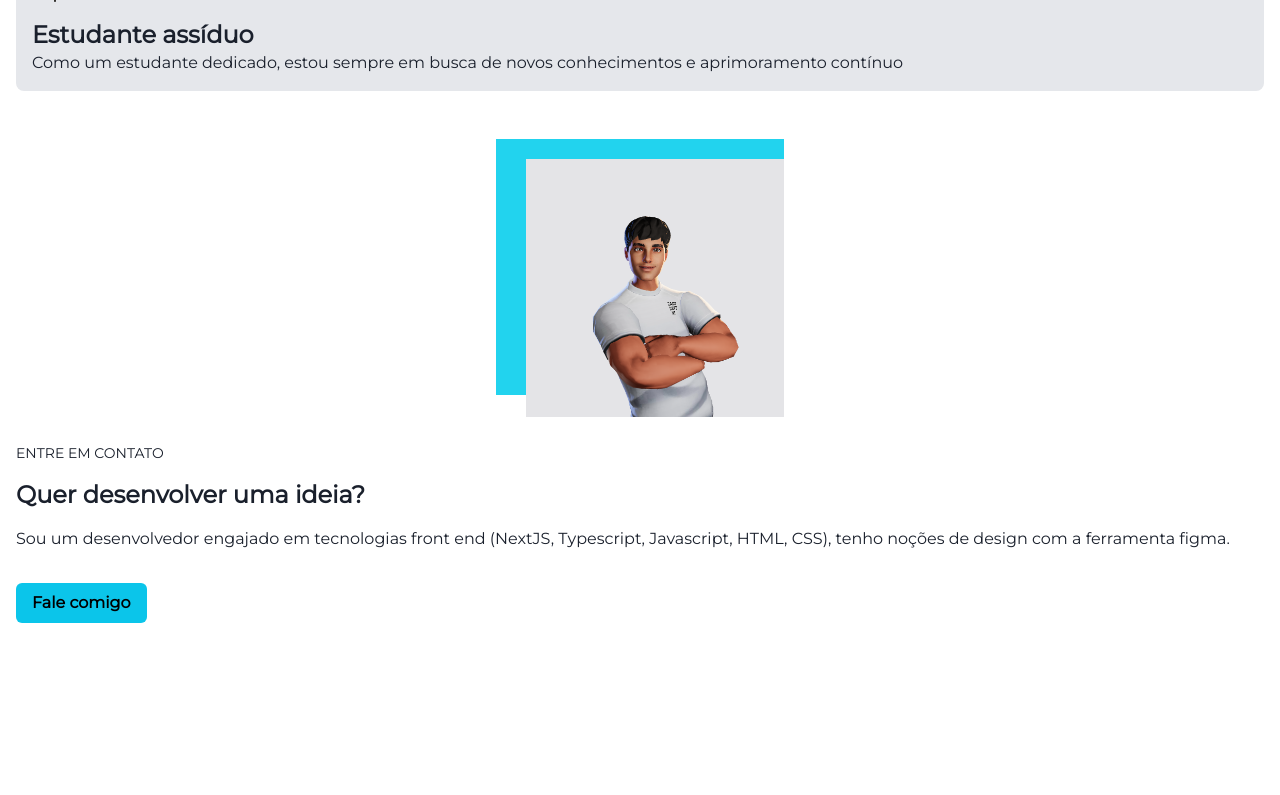
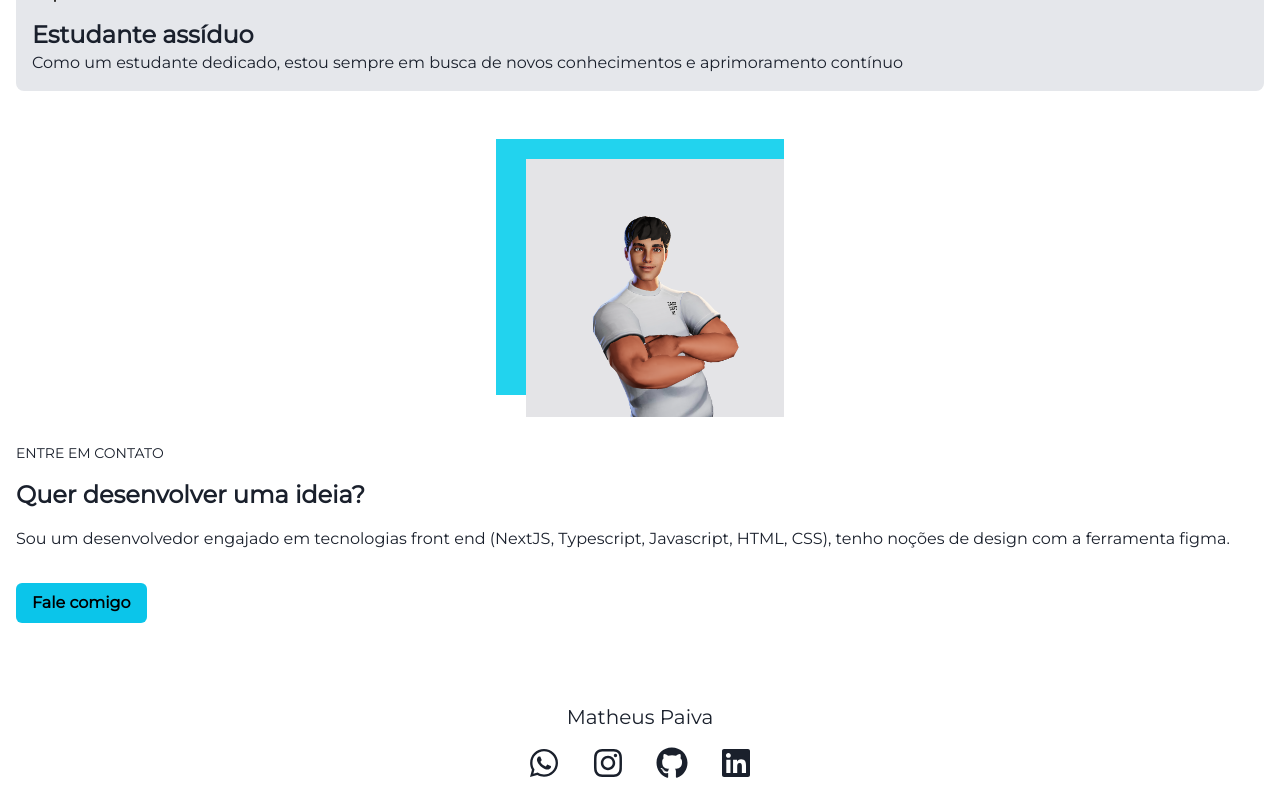
Before and after one commit to matheuspaiva1/portfolio-dev, a Next.js app: page / in a window 1280 px wide. Shown: the part 4772-5567 px from the top of the page. Before the commit the page ends 5475 px from the top, so only its background shows below. Built offline with nearby package versions, Linux system fonts and the light colour scheme.

Commit message:
feat: layout footer

```diff
--- a/src/app/components/Footer.tsx
+++ b/src/app/components/Footer.tsx
@@ -1,9 +1,22 @@
+/* eslint-disable @next/next/no-img-element */
 import React from 'react'
+import { FaWhatsapp } from "react-icons/fa";
+import { FaInstagram } from "react-icons/fa";
+import { FaGithub } from "react-icons/fa";
+import { FaLinkedin } from "react-icons/fa";
+
 
 export default function Footer() {
+
   return (
     <footer>
-
+      <h1 className="text-center text-xl my-4">Matheus Paiva</h1>
+      <div className="flex items-center justify-center gap-8 my-4">
+        <FaWhatsapp className='w-8 h-8'/>
+        <FaInstagram className='w-8 h-8'/>
+        <FaGithub className='w-8 h-8'/>
+        <FaLinkedin className='w-8 h-8'/>
+      </div>
     </footer>
   )
 }
--- a/src/app/page.tsx
+++ b/src/app/page.tsx
@@ -1,3 +1,4 @@
+import Footer from "./components/Footer";
 import Header from "./components/Header";
 import Main from "./components/Main";
 
@@ -6,6 +7,7 @@ export default function Home() {
     <div>
       <Header/>
       <Main/>
+      <Footer/>
     </div>
   );
 }
```
